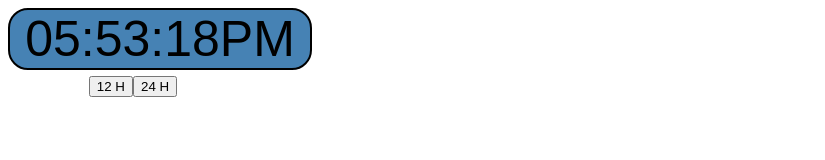
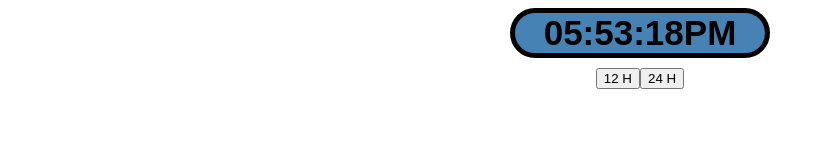
Before and after one commit to curry-scott/Clock, a plain HTML site: page index.html in a window 1280 px wide. Shown: the whole page, without its empty margins (0-825 px from the left). Drawn offline with Linux system fonts and the light colour scheme.

Commit message:
css/style.css

```diff
--- a/css/style.css
+++ b/css/style.css
@@ -1,23 +1,29 @@
 #body{
     background-color: ivory;
+
 }
 
 #clock {
     background-color: steelblue;
     font-family: sans-serif;
-    font-size: 50px;
-    width: 300px;
+    font-size: 35px;
+    font-weight: bolder;
+    width: 250px;
     color:black;
     text-align: center;
-    border: 2px solid black;
-    border-radius: 20px;
+    border: 5px solid black;
+    border-radius: 50px;
+    margin: auto;
+
+
   }
 
   #btn {
-        margin-top: 6px;
+        margin: auto;
+        margin-top: 10px;
         display: flex;
         max-width: 250px;
-        color: blue;
         justify-content: center;
         align-items: center;
+
   }
```
